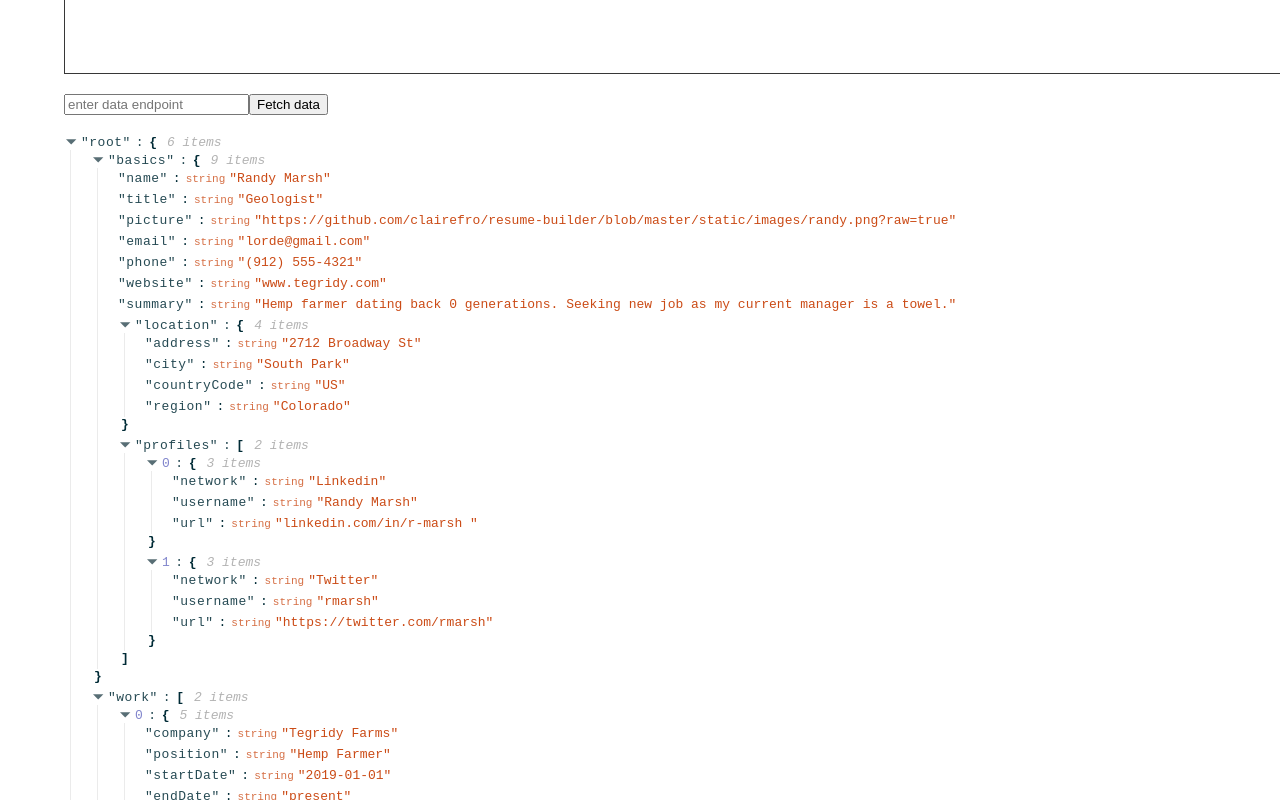
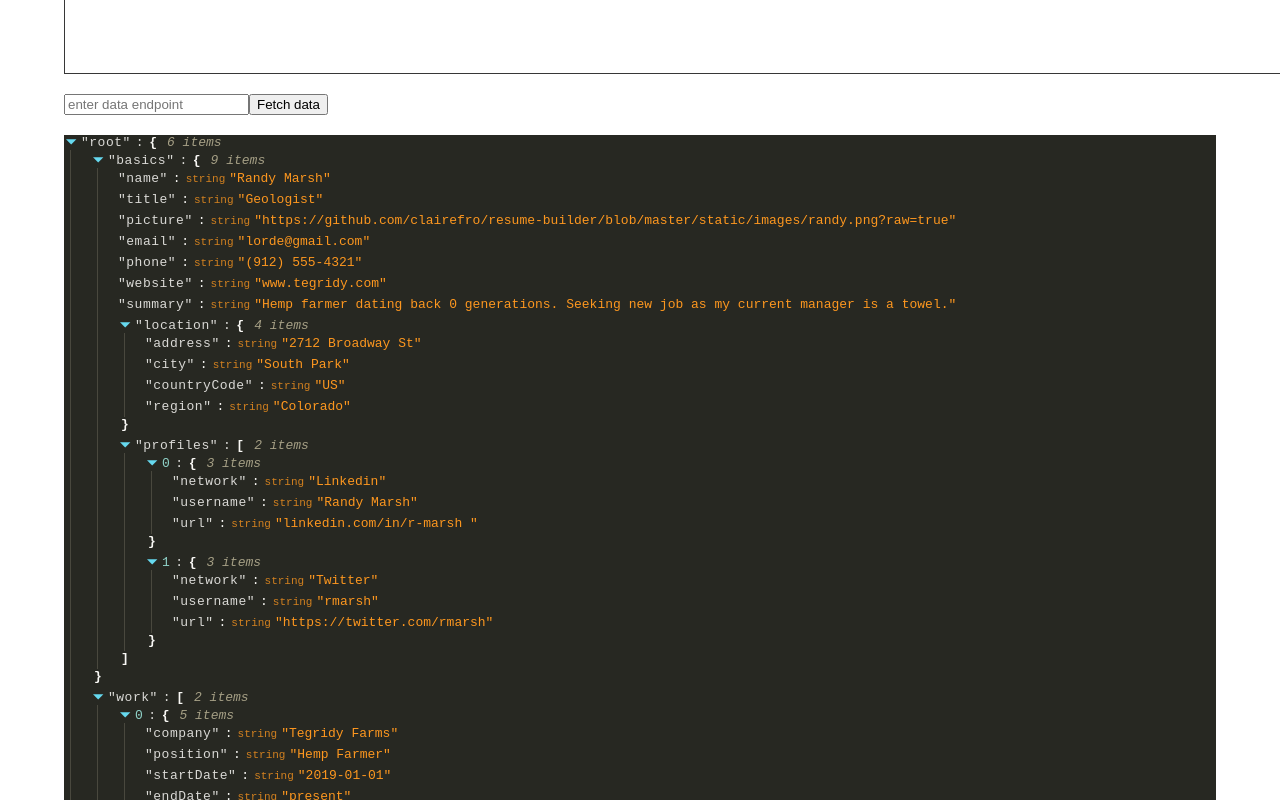
Before and after one commit to clairefro/resume-builder, a React (Create React App) app: page / in a window 1280 px wide. Shown: the part 1720-2520 px from the top of the page. Built offline with nearby package versions, Linux system fonts and the light colour scheme.

Commit message:
allow edit json

```diff
--- a/src/components/resumeGenerator.js
+++ b/src/components/resumeGenerator.js
@@ -14,12 +14,15 @@ const ResumeGenerator = () => {
     console.log(input.value)
     fetch(input.value).then(res => res.json()).then(data=> setData(data))
   }
-  const update = (newData) => {
-    setData(newData)
+
+  const update = (e) => {
+    const newData = {
+      data: e.updated_src
+    }
+    console.log(e)
+    setData(e.updated_src)
   }
-  const test = (e) => {
-    console.log(e)
-  }
+
 
   return (
     <div className="resume-generator">
@@ -30,7 +33,7 @@ const ResumeGenerator = () => {
         <input type="text" id="input-fetch" placeholder="enter data endpoint" />
         <input type="submit" value="Fetch data"/>
       </form>
-      <ReactJson src={data} />
+      <ReactJson theme="monokai" src={data} onEdit={update}/>
     </div>
   )
 }
```
